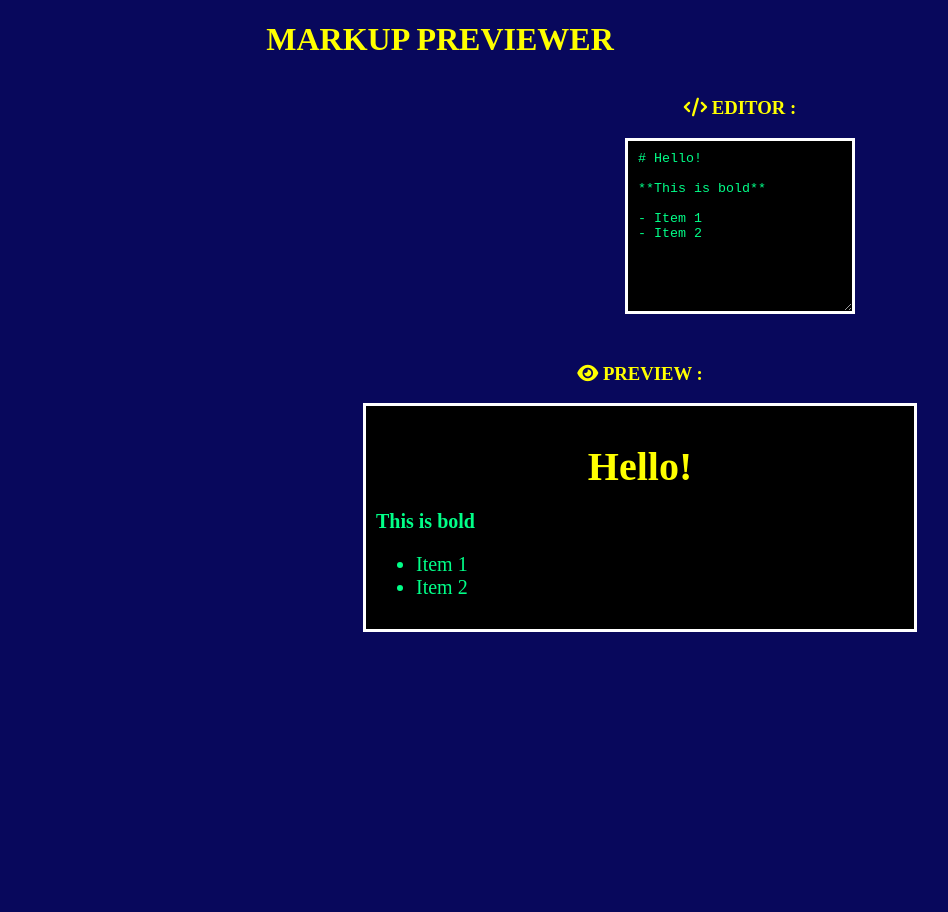
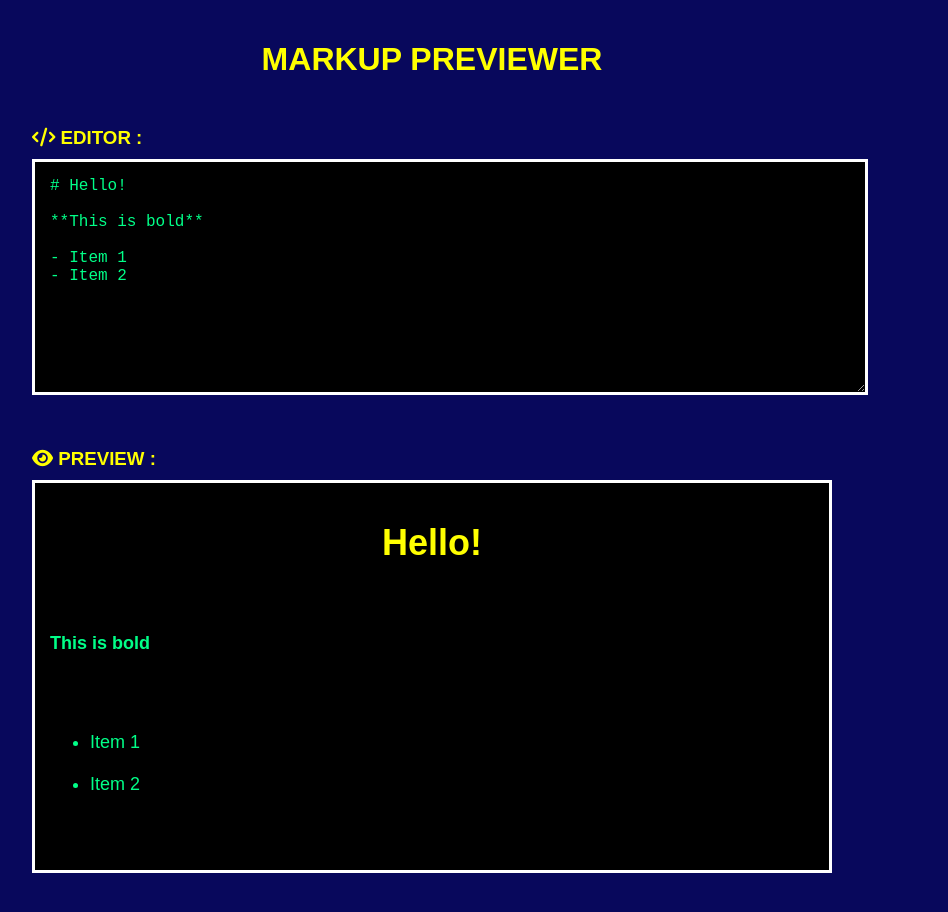
Before and after one commit to Ahameddhaarik/MarkUp-Previewer, a plain HTML site: page index.html in a window 1280 px wide. Shown: the whole page, without its empty margins (208-1156 px from the left). Before the commit the page ends 800 px from the top, so only its background shows below. Drawn offline with nearby package versions, Linux system fonts and the light colour scheme.

Commit message:
Update style.css

```diff
--- a/style.css
+++ b/style.css
@@ -1,49 +1,51 @@
 body {
   background-color: rgb(8, 8, 92);
+  margin: 0;
+  padding: 20px;
+  font-family: Arial, sans-serif;
+  box-sizing: border-box;
+}
+h1 {
+  text-align: center;
+  margin-bottom: 30px;
+  color: yellow;
+}
+h3 {
+  color: yellow;
+  margin-bottom: 10px;
+}
+#background {
+  display: flex;
+  flex-direction: column;
+  align-items: center;
   width: 100%;
-  height: 100%;
+}
+#Box-i {
+  width: 90%;
+  max-width: 800px;
+  margin-bottom: 30px;
 }
 textarea {
-  width: 30%;
-  display: flex;
-  flex-direction: column;
-  justify-content: center;
-  align-items: center;
-
+  width: 100%;
+  min-height: 200px;
   color: #00ff88;
   background-color: black;
   border: 3px solid white;
+  padding: 15px;
+  font-size: 16px;
+  resize: vertical;
+}
+#boxa {
+  width: 90%;
+  max-width: 800px;
   margin-bottom: 30px;
-  padding: 10px;
 }
 #preview {
   color: #00ff88;
   background-color: black;
   border: 3px solid white;
-  padding: 10px;
-  width: 60%;
-
-  font-size: 20px;
+  padding: 15px;
+  font-size: 18px;
+  white-space: pre-wrap;
+  word-wrap: break-word;
 }
-h3 {
-  color: yellow;
-}
-#boxa {
-  display: flex;
-  flex-direction: column;
-  justify-content: center;
-  align-items: center;
-  margin-left: 400px;
-}
-#Box-i {
-  display: flex;
-  flex-direction: column;
-  justify-content: center;
-  align-items: center;
-  margin-left: 600px;
-}
-h1 {
-  text-align: center;
-  margin-bottom: 20px;
-  color: yellow;
-}
```
